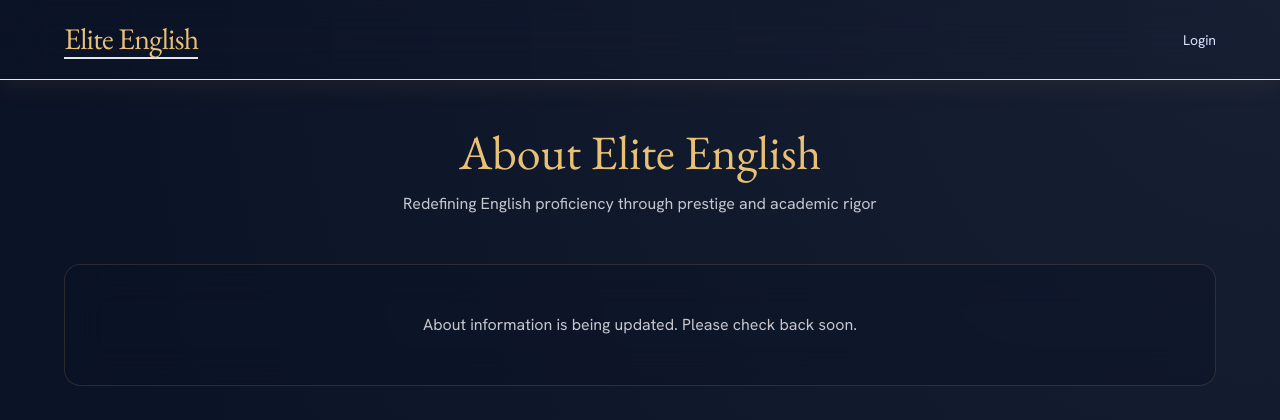
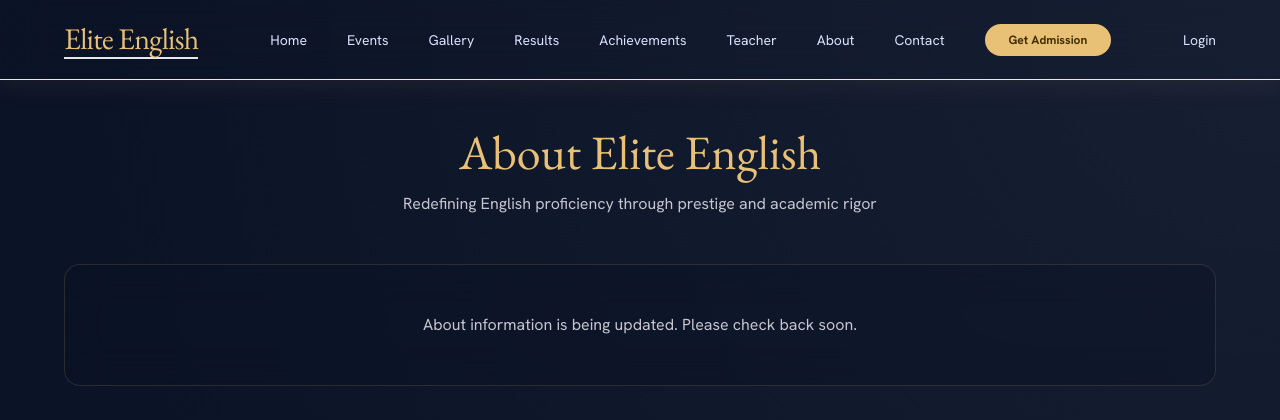
Before and after one commit to taw-ssif26/WhiteCollar, a Django app: template core/templates/core/about.html in a window 1280 px wide. Shown: the top 420 px of the page. Run offline with Django 5.2, Linux system fonts and the light colour scheme; the template is opened without the code that fills it, so the values that code supplies are empty; some libraries are stand-ins or nearby versions.

Commit message:
Update base.html

```diff
--- a/core/templates/core/base.html
+++ b/core/templates/core/base.html
@@ -104,6 +76,22 @@
             Elite English
         </a>
 
+        <!-- Desktop Navigation -->
+        <div class="hidden md:flex items-center gap-6 lg:gap-10">
+            <a href="{% url 'front_page' %}" class="text-on-surface/80 hover:text-secondary transition-colors font-label-caps text-xs lg:text-sm">Home</a>
+            <a href="{% url 'events_view' %}" class="text-on-surface/80 hover:text-secondary transition-colors font-label-caps text-xs lg:text-sm">Events</a>
+            <a href="{% url 'gallery_view' %}" class="text-on-surface/80 hover:text-secondary transition-colors font-label-caps text-xs lg:text-sm">Gallery</a>
+            <a href="{% url 'results_view' %}" class="text-on-surface/80 hover:text-secondary transition-colors font-label-caps text-xs lg:text-sm">Results</a>
+            <a href="{% url 'achievements_view' %}" class="text-on-surface/80 hover:text-secondary transition-colors font-label-caps text-xs lg:text-sm">Achievements</a>
+            <a href="{% url 'teacher_view' %}" class="text-on-surface/80 hover:text-secondary transition-colors font-label-caps text-xs lg:text-sm">Teacher</a>
+            <a href="{% url 'about_view' %}" class="text-on-surface/80 hover:text-secondary transition-colors font-label-caps text-xs lg:text-sm">About</a>
+            <a href="{% url 'contact_view' %}" class="text-on-surface/80 hover:text-secondary transition-colors font-label-caps text-xs lg:text-sm">Contact</a>
+            <a href="{% url 'admission_view' %}" class="bg-secondary text-on-secondary px-6 py-2 rounded-full font-label-caps text-xs font-bold hover:shadow-[0_0_20px_rgba(233,193,118,0.4)] transition-all">
+                Get Admission
+            </a>
+        </div>
+
+        <!-- Right side - Login/Dashboard -->
         <div class="flex items-center gap-4 md:gap-6">
             {% if user.is_authenticated %}
                 {% if user.is_superuser or user.is_staff %}
@@ -145,6 +133,11 @@
             <a href="{% url 'admission_view' %}" class="bg-secondary text-on-secondary px-8 py-3 rounded-full font-label-caps text-sm font-bold transition-all hover:shadow-[0_0_20px_rgba(233,193,118,0.4)]">
                 Get Admission
             </a>
+            {% if user.is_authenticated %}
+                <a href="{% url 'logout' %}" class="text-on-surface/80 hover:text-secondary transition-colors text-lg">Logout</a>
+            {% else %}
+                <a href="{% url 'login' %}" class="text-on-surface/80 hover:text-secondary transition-colors text-lg">Login</a>
+            {% endif %}
         </div>
     </div>
 
@@ -194,28 +187,13 @@
     <script>
         // Mobile menu toggle
         document.getElementById('mobile-menu-btn').addEventListener('click', function() {
-            const menu = document.getElementById('mobile-menu');
-            menu.classList.toggle('hidden');
+            document.getElementById('mobile-menu').classList.toggle('hidden');
         });
 
         // Close mobile menu on link click
         document.querySelectorAll('#mobile-menu a').forEach(link => {
             link.addEventListener('click', function() {
                 document.getElementById('mobile-menu').classList.add('hidden');
-            });
-        });
-
-        // Smooth scrolling for anchor links
-        document.querySelectorAll('a[href^="#"]').forEach(anchor => {
-            anchor.addEventListener('click', function(e) {
-                const href = this.getAttribute('href');
-                if (href !== '#') {
-                    e.preventDefault();
-                    const target = document.querySelector(href);
-                    if (target) {
-                        target.scrollIntoView({ behavior: 'smooth' });
-                    }
-                }
             });
         });
 
```
Also changed, not shown: other parts of core/templates/core/base.html (+1 -29 lines).
